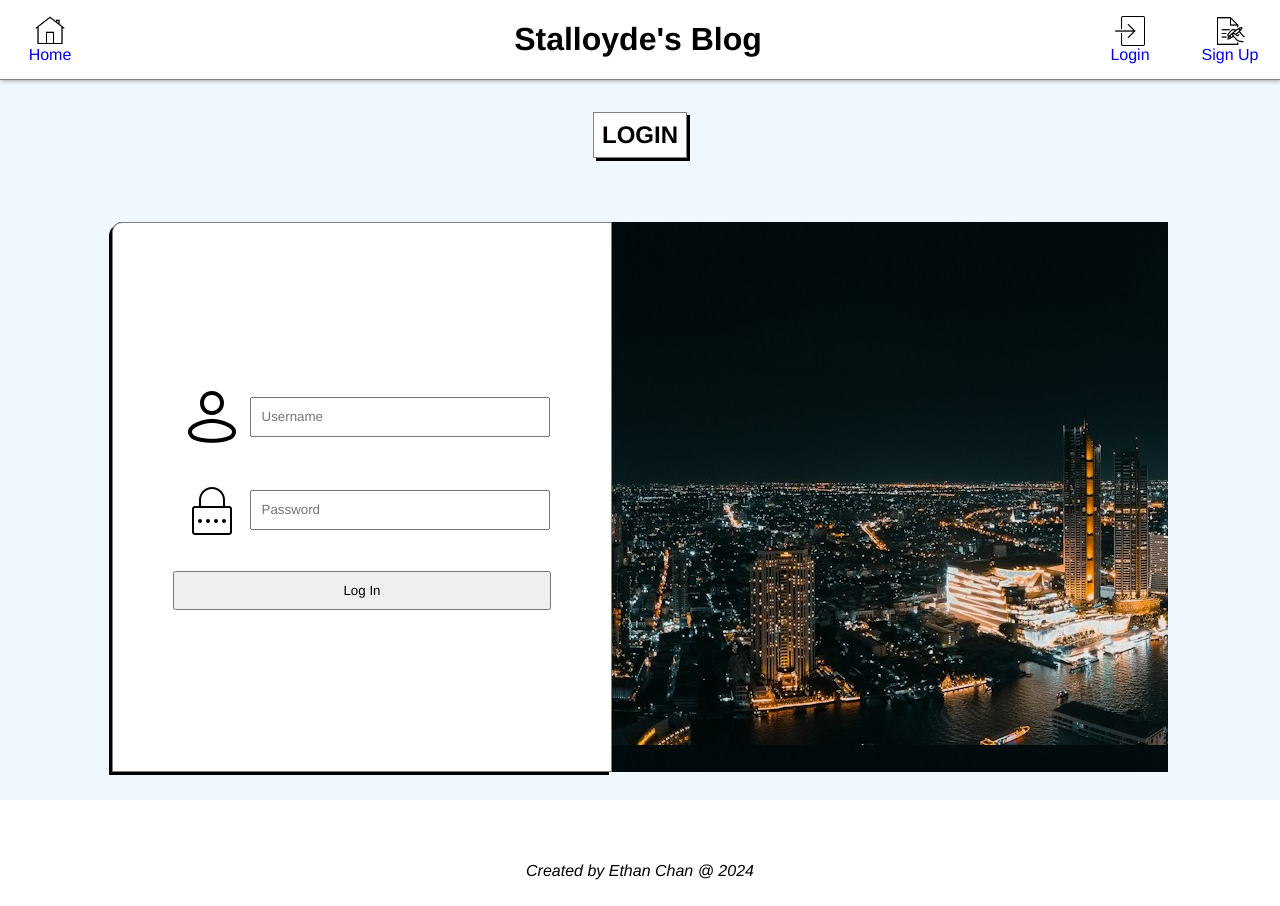
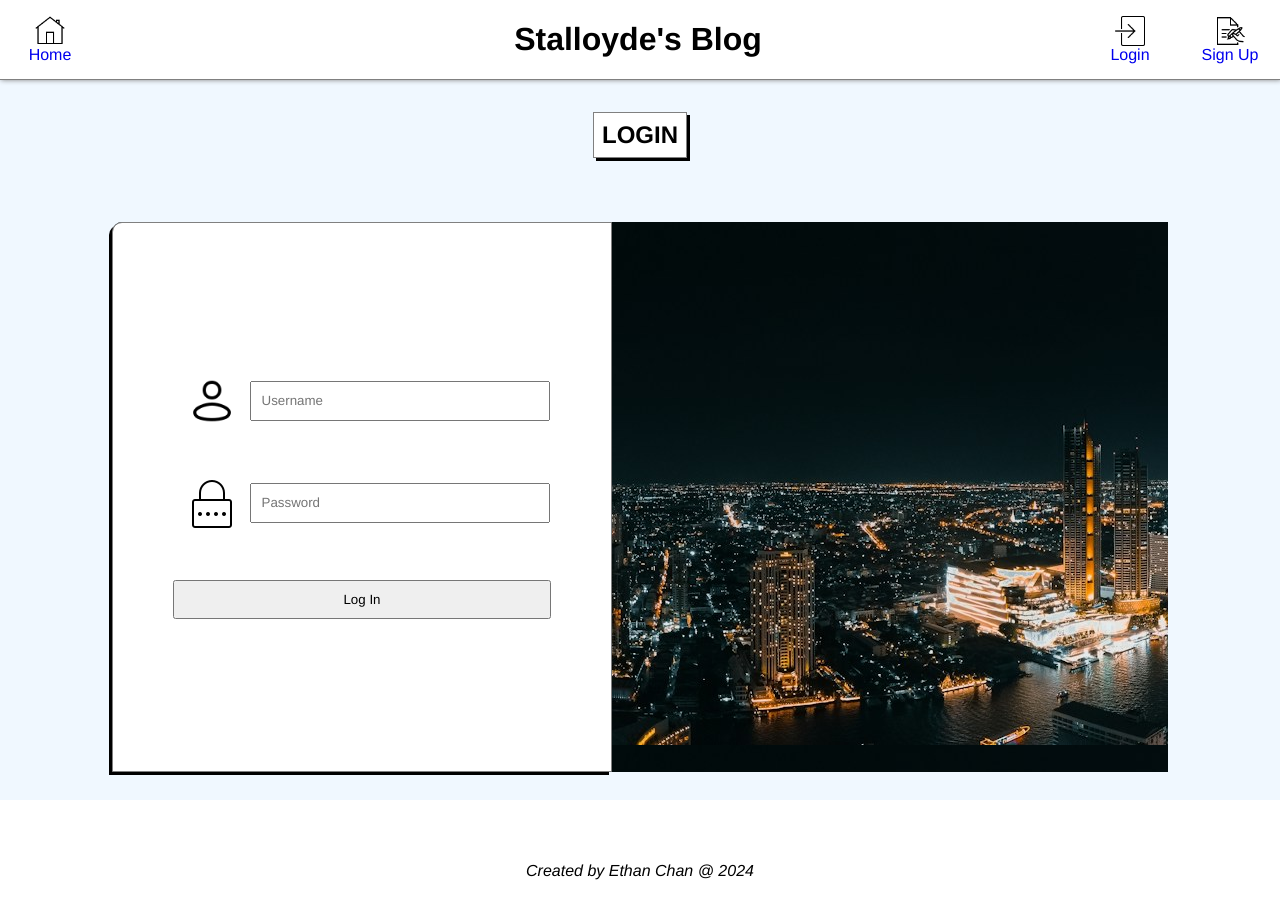
Before and after one commit to Stalloyde/blogapi-client, a React app: page /login in a window 1280 px wide. Built offline with nearby package versions, Linux system fonts and the light colour scheme; the HTML template or start-up script is replaced by a standard one.

Commit message:
Implement form validation WIP: Successful login

```diff
--- a/src/components/login/login.module.css
+++ b/src/components/login/login.module.css
@@ -21,7 +21,7 @@
     justify-content: center;
     height: 550px;
     width: 500px;
-    gap: 1em;
+    gap: 2em;
     background-color: white;
     border:1px solid gray;
     box-shadow: -3px 3px black;
@@ -29,6 +29,7 @@
 }
 
 .form > div {
+    position: relative;
     display: grid;
     grid-template-columns: 2fr 8fr;
     align-items: center;
@@ -38,19 +39,29 @@
 
 .form > div:last-child {
     grid-template-columns: 1fr;
-    width:80%;
+    width: 80%;
 }
+
 
 .form > div > img {
     margin: auto auto;
+    height: 50px;
+    width: 50px;
 }
 
 .form > div > input {
     padding: 10px;
     width: 300px;
-        height: 40px;
+    height: 40px;
 }
 
 .form > div > button {
     padding: 10px;
 }
+
+.errorMessage {
+    position: absolute;
+    color: red;
+    top: -0.5em;
+    left: 6em;
+}
--- a/src/components/login/login.tsx
+++ b/src/components/login/login.tsx
@@ -1,20 +1,45 @@
 import { useEffect, useState } from 'react';
+import { json } from 'react-router-dom/dist/index';
 import Layout from '../layout/layout';
 import styles from './login.module.css';
 import usernameIcon from '../../assets/icons8-username-64.png';
 import passwordIcon from '../../assets/icons8-password-50.png';
 
 function Login() {
-  // const [data, setData] = useState();
+  const [username, setUsername] = useState('');
+  const [password, setPassword] = useState('');
+  const [errorMessage, setErrorMessage] = useState('');
 
-  // useEffect(() => {
-  //   const a = async () => {
-  //     const response = await fetch('http://localhost:3000/login', { mode: 'cors' });
-  //     const responseData = await response.json();
-  //     setData(responseData);
-  //   };
-  //   a();
-  // }, []);
+  const handleKeyDown = (e) => {
+    if (e.keyCode === 32) {
+      e.preventDefault();
+    }
+  };
+
+  const handleSubmit = async (e) => {
+    e.preventDefault();
+    try {
+      const response = await fetch('http://localhost:3000/login', {
+        method: 'POST',
+        headers: {
+          'Content-Type': 'application/json',
+        },
+        body: JSON.stringify({
+          username,
+          password,
+        }),
+      });
+
+      const responseData = await response.json();
+      if (!responseData.user && !responseData.Bearer) {
+        setErrorMessage(responseData);
+      } else {
+        setErrorMessage('');
+      }
+    } catch (err) {
+      console.log(err.message);
+    }
+  };
 
   return (
     <Layout>
@@ -24,32 +49,49 @@ function Login() {
         </div>
 
         <div className={styles.content}>
-          <form
-            method='post'
-            action='http://localhost:5173/posts'
-            className={styles.form}>
+          <form onSubmit={handleSubmit} className={styles.form}>
             <div>
+              {errorMessage.usernameError && (
+                <p className={styles.errorMessage}>
+                  {errorMessage.usernameError}
+                </p>
+              )}
               <img src={usernameIcon} alt='username' />
               <input
                 type='text'
                 id='username'
                 name='username'
                 placeholder='Username'
+                // required
+                onChange={(e) => {
+                  setUsername(e.target.value);
+                }}
+                onKeyDown={handleKeyDown}
               />
             </div>
 
             <div>
+              {errorMessage.passwordError && (
+                <p className={styles.errorMessage}>
+                  {errorMessage.passwordError}
+                </p>
+              )}
               <img src={passwordIcon} alt='password' />
               <input
                 type='password'
                 id='password'
                 name='password'
                 placeholder='Password'
+                // required
+                onChange={(e) => {
+                  setPassword(e.target.value);
+                }}
+                onKeyDown={handleKeyDown}
               />
             </div>
 
             <div>
-              <button type='submit'>Log In</button>
+              <button value='Log In'> Log In</button>
             </div>
           </form>
         </div>
```
